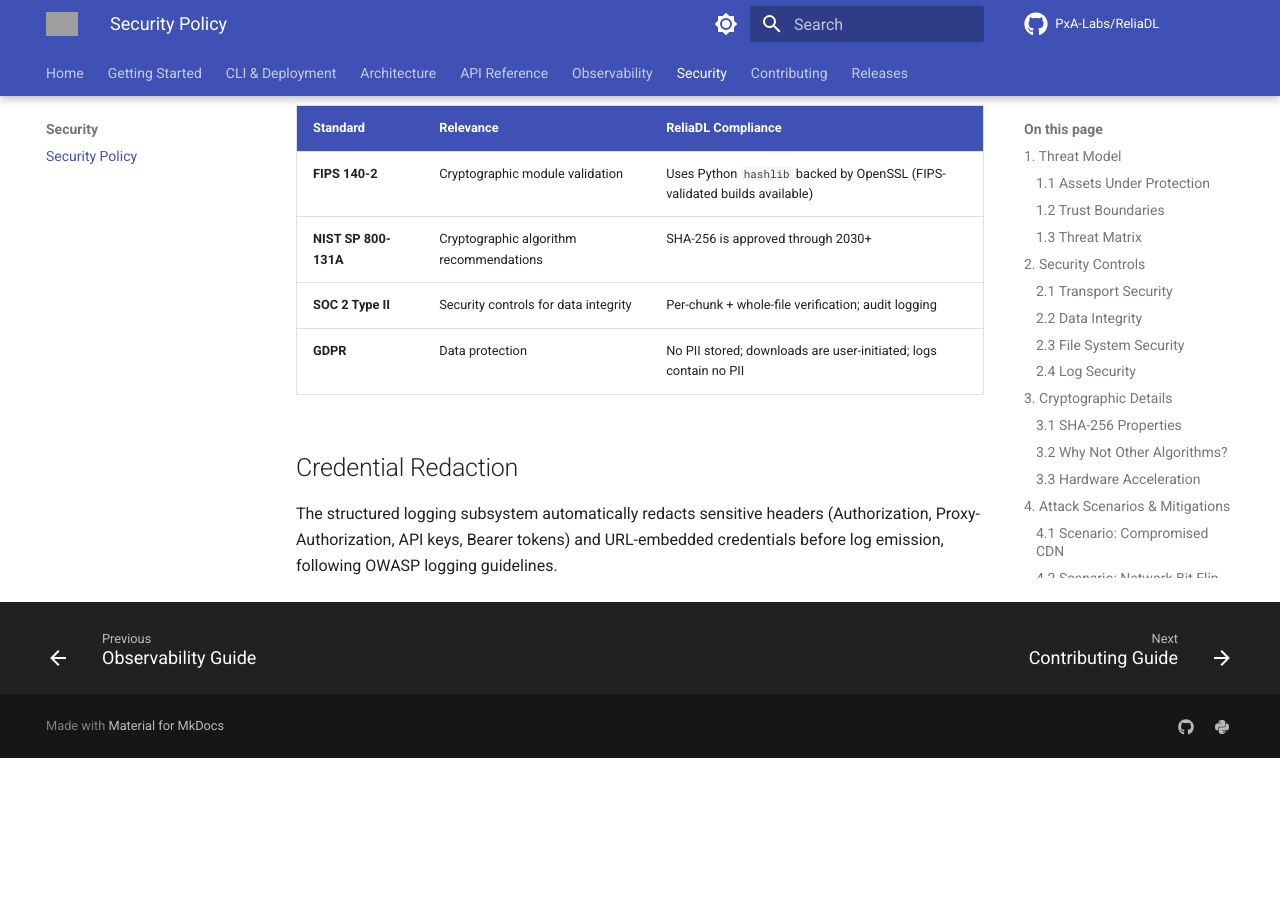
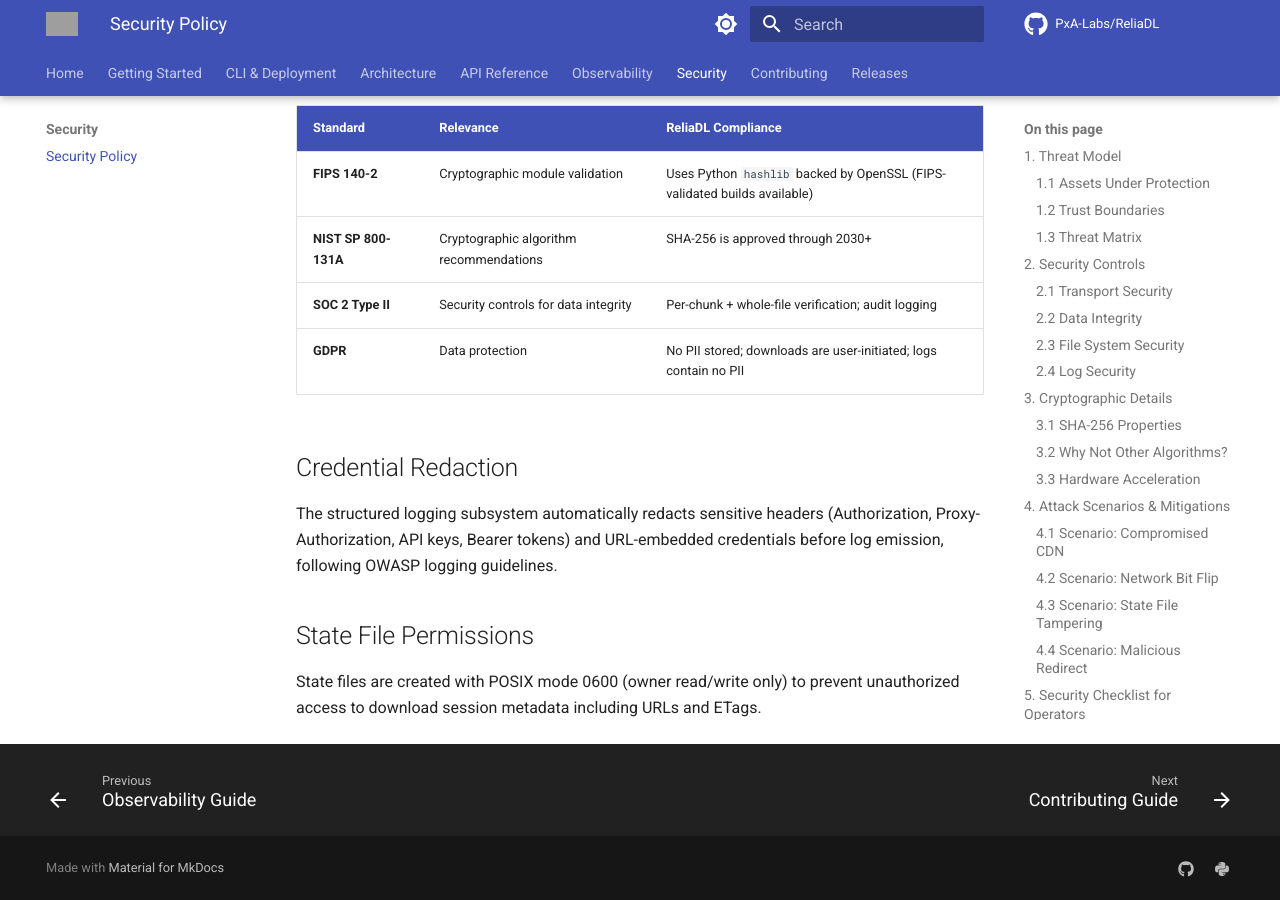
Before and after one commit to PxA-Labs/ReliaDL, an MkDocs documentation site: the page built from docs/SECURITY.md, in a window 1280 px wide and 900 px high, scrolled down 7157 px. Built offline with MkDocs 1.6.1 and Material for MkDocs 9.7.7, drawn with Linux system fonts in a browser that asks for light colours; comment, search, counter and statistics services are not loaded; the version menu is left out; before the commit the page ends 7915 px from its top, so only the background shows below that; grey boxes are pictures that could not be loaded.

Commit message:
docs: document state file permission model in SECURITY.md

```diff
--- a/docs/SECURITY.md
+++ b/docs/SECURITY.md
@@ -251,3 +251,7 @@ Mitigation:
 ## Credential Redaction
 
 The structured logging subsystem automatically redacts sensitive headers (Authorization, Proxy-Authorization, API keys, Bearer tokens) and URL-embedded credentials before log emission, following OWASP logging guidelines.
+
+## State File Permissions
+
+State files are created with POSIX mode 0600 (owner read/write only) to prevent unauthorized access to download session metadata including URLs and ETags.
```
